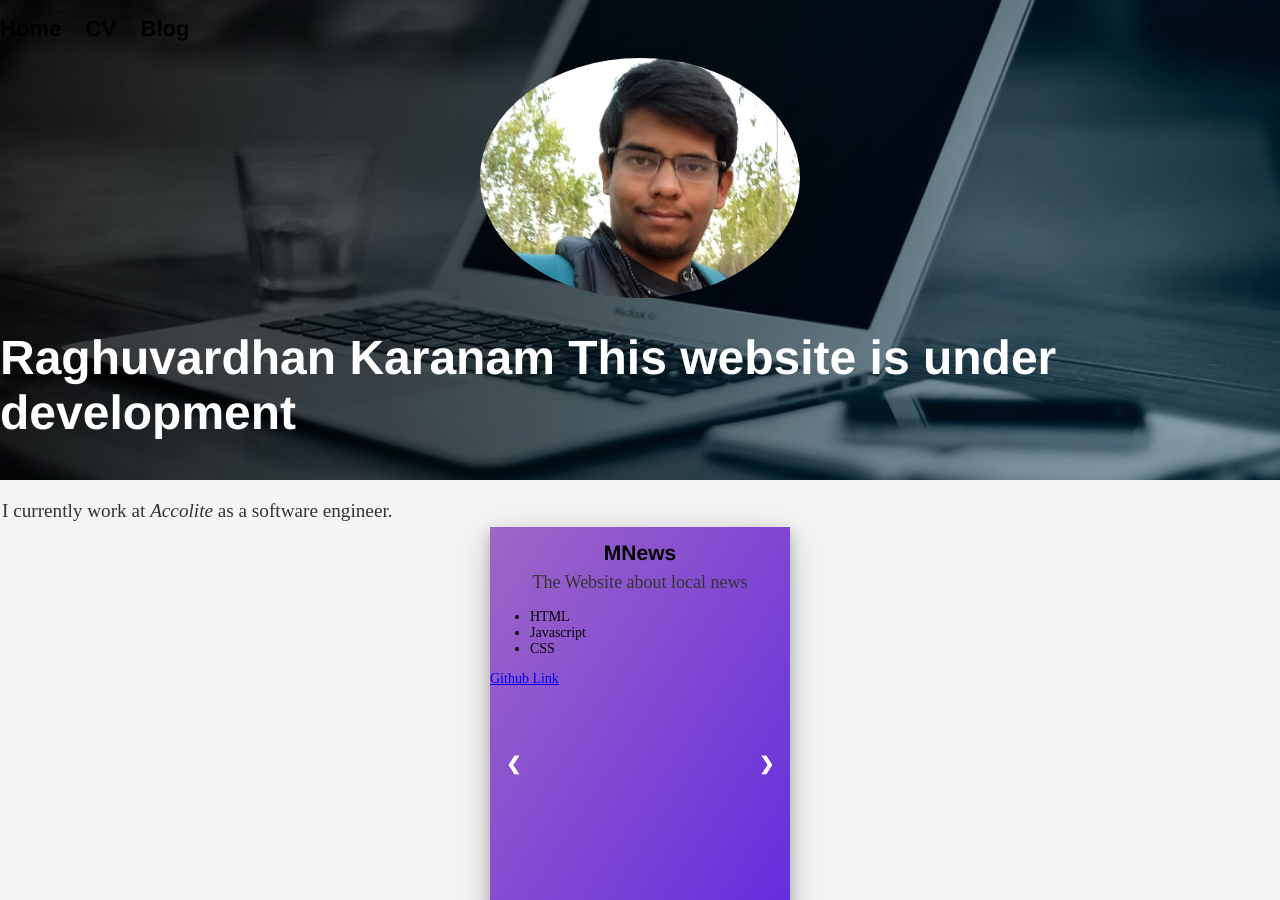
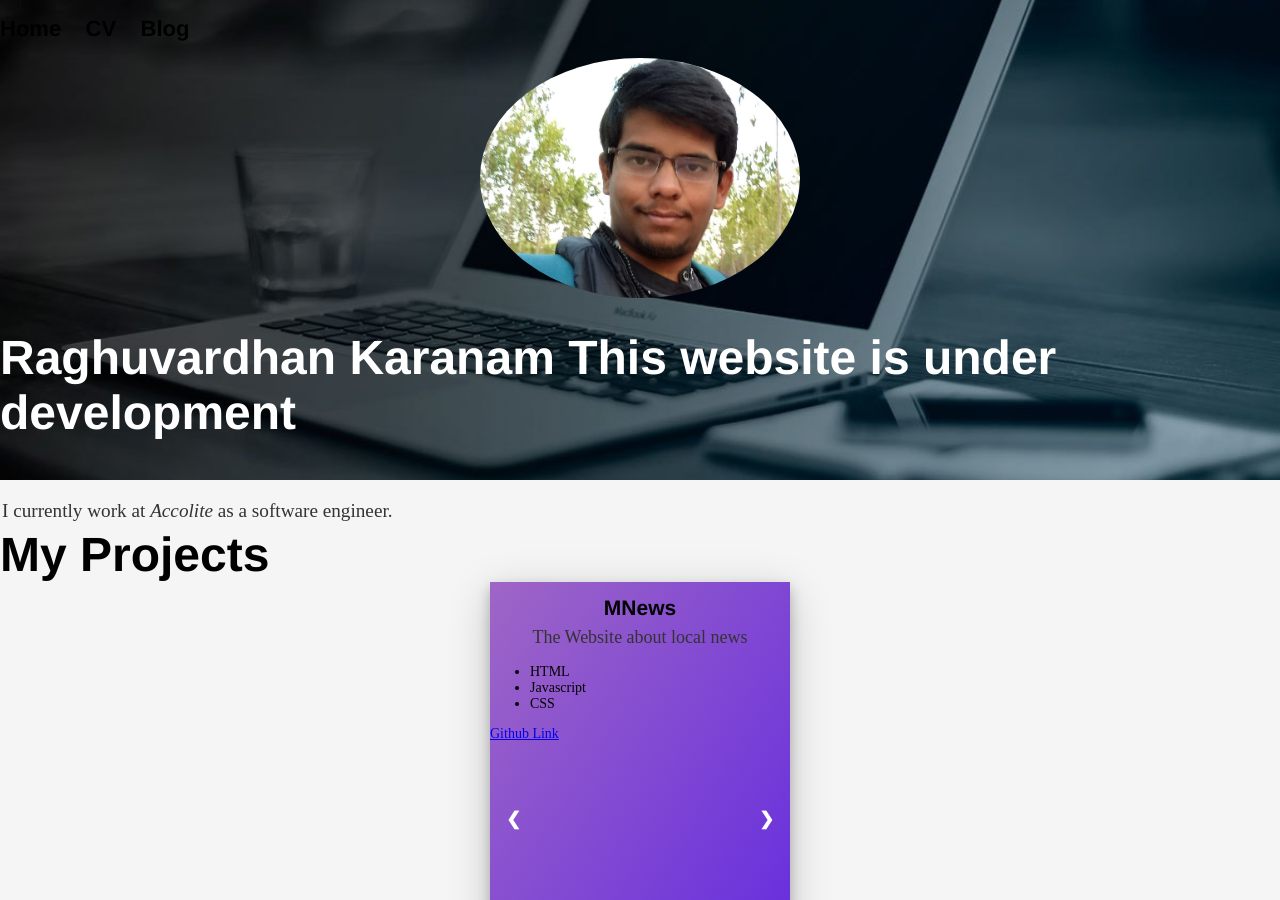
Before and after one commit to raghuvardhan/raghuvardhan.github.io, a Jekyll site: the page built from index.html, in a window 1280 px wide and 900 px high. Built offline with Jekyll 4.4.1, drawn with Linux system fonts in a browser that asks for light colours.

Commit message:
Update index.html

```diff
--- a/index.html
+++ b/index.html
@@ -6,6 +6,8 @@ title: Raghu Karanam, Android developer
 
 
 	<p>I currently work at <em>Accolite</em> as a software engineer.
+
+  <h1 style="margin: auto;">My Projects</h1>
 
 <div class="slideshow-container">
     <div class="project mySlides fade">
```
